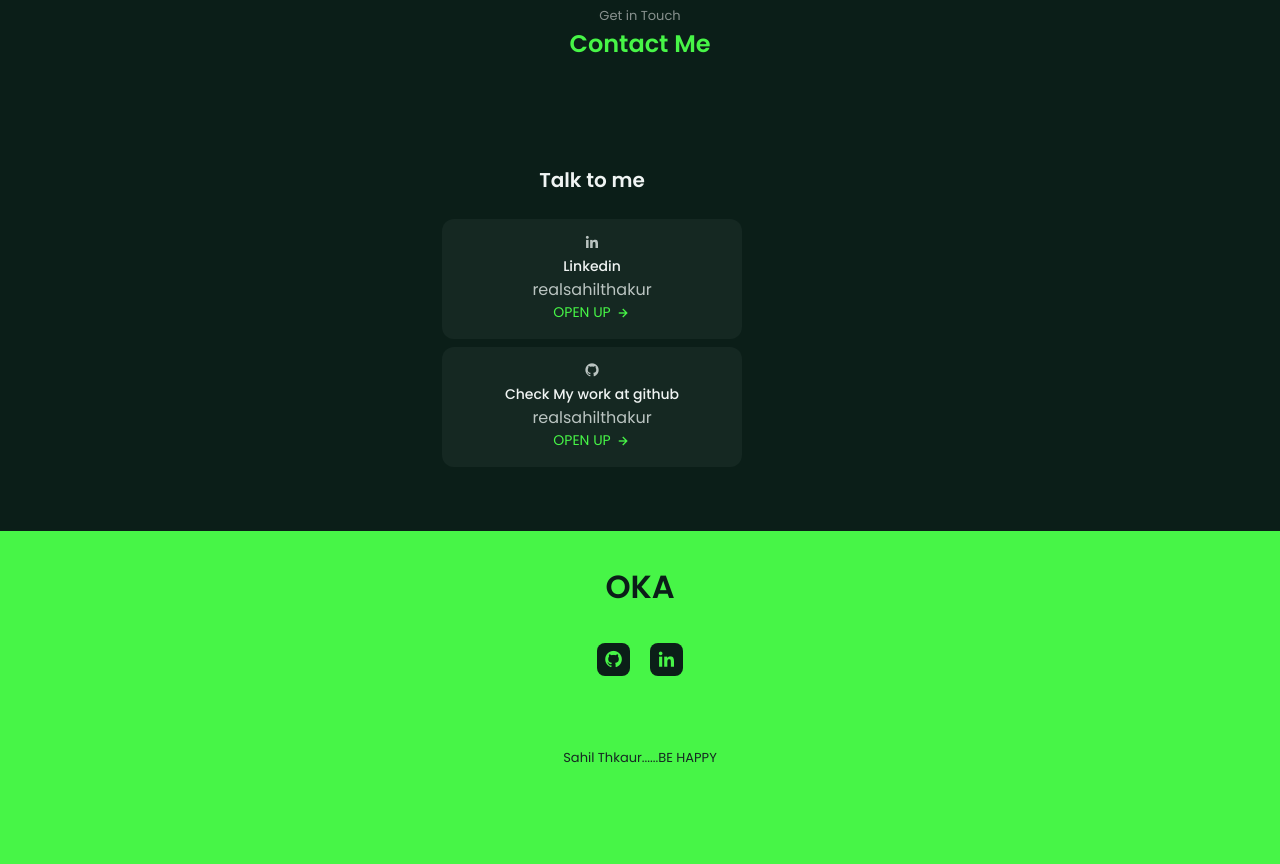
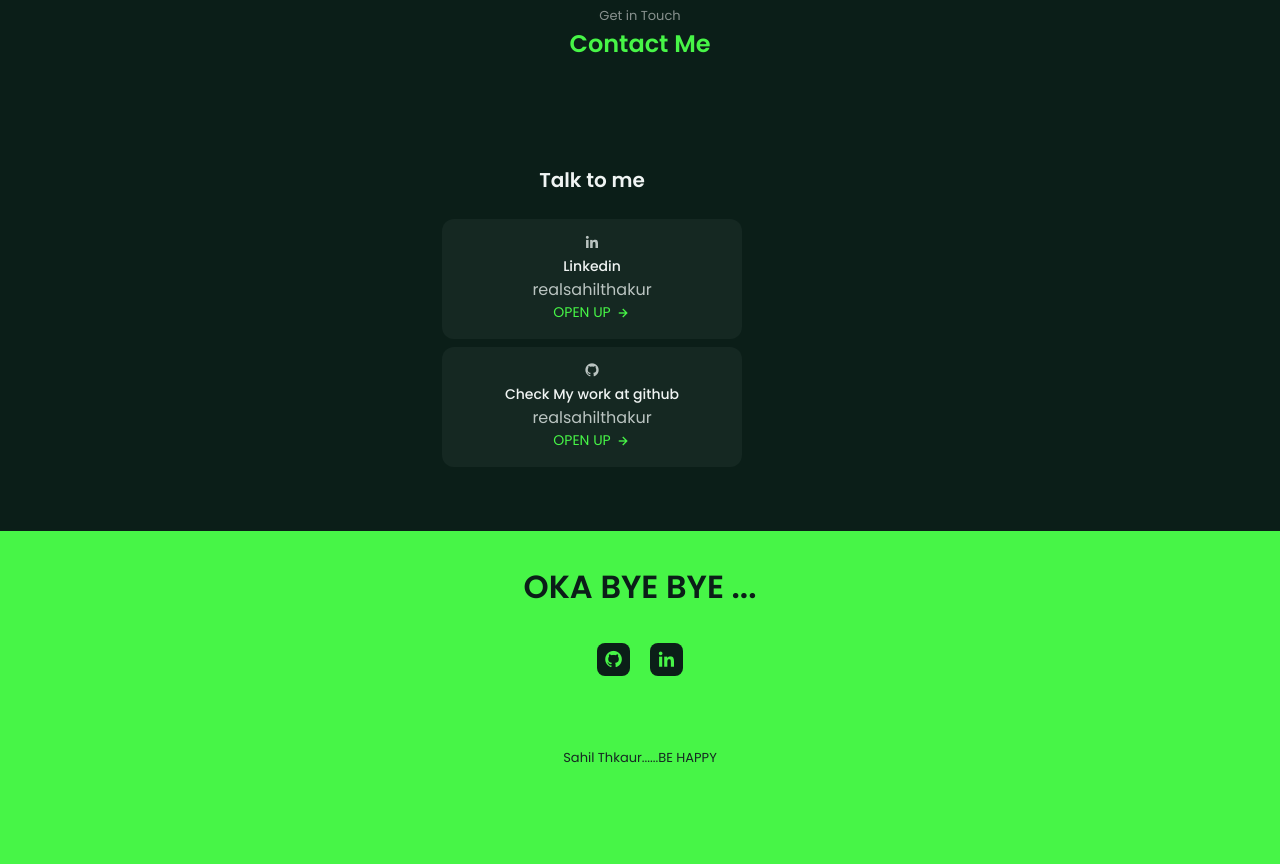
Before and after one commit to realsahilthakur/realsahilthakur.github.io, a plain HTML site: page index.html in a window 1280 px wide. Shown: the part 2722-3586 px from the top of the page. Drawn offline with nearby package versions, Linux system fonts and the light colour scheme.

Commit message:
Update index.html

```diff
--- a/index.html
+++ b/index.html
@@ -502,7 +502,7 @@
         <!--=============== FOOTER ===============-->
         <footer class="footer">
             <div class="footer__container container">
-                <h1 class="footer__title">OKA</h1>
+                <h1 class="footer__title">OKA BYE BYE ...</h1>
 
                 <ul class="footer__social">
                     <a href="https://github.com/realsahilthakur" target="_blank" class="footer__social-link">
```
